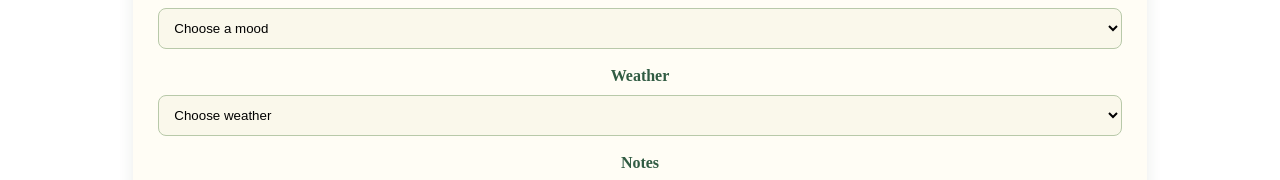
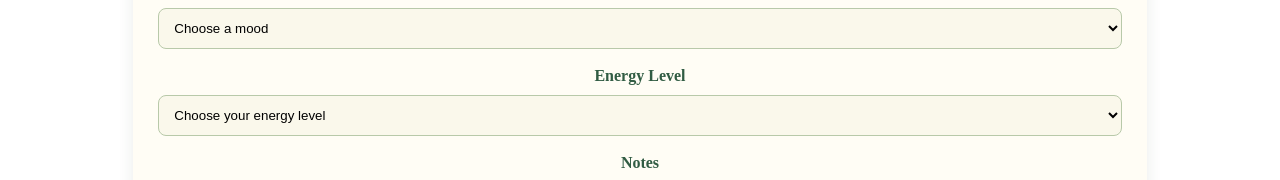
Before and after one commit to rekhavs003-cloud/unit-1-project, a React (Vite) app: page /journal in a window 1280 px wide. Shown: the part 416-596 px from the top of the page. Built offline with nearby package versions, Linux system fonts and the light colour scheme.

Commit message:
Replace weather with energy level

```diff
--- a/src/components/MoodForm/MoodForm.jsx
+++ b/src/components/MoodForm/MoodForm.jsx
@@ -10,7 +10,7 @@ function MoodForm({
 }) {
   const [date, setDate] = useState("");
   const [mood, setMood] = useState("");
-  const [weather, setWeather] = useState("");
+  const [energyLevel, setEnergyLevel] = useState("");
   const [note, setNote] = useState("");
   const [error, setError] = useState("");
 
@@ -19,12 +19,12 @@ function MoodForm({
     if (editingEntry) {
       setDate(editingEntry.date);
       setMood(editingEntry.mood);
-      setWeather(editingEntry.weather);
+      setEnergyLevel(editingEntry.energyLevel || "");
       setNote(editingEntry.note);
     } else {
       setDate("");
       setMood("");
-      setWeather("");
+      setEnergyLevel("");
       setNote("");
     }
 
@@ -45,8 +45,8 @@ function MoodForm({
       return;
     }
 
-    if (!weather) {
-      setError("Please choose the weather.");
+    if (!energyLevel) {
+      setError("Please choose your energy level.");
       return;
     }
 
@@ -61,7 +61,7 @@ function MoodForm({
       id: editingEntry ? editingEntry.id : Date.now(),
       date: date,
       mood: mood,
-      weather: weather,
+      energyLevel: energyLevel,
       note: note.trim()
     };
 
@@ -75,7 +75,7 @@ function MoodForm({
     // Clear the form after saving.
     setDate("");
     setMood("");
-    setWeather("");
+    setEnergyLevel("");
     setNote("");
   }
 
@@ -148,40 +148,40 @@ function MoodForm({
           </option>
         </select>
 
-        {/* Weather */}
-        <label htmlFor="weather">
-          Weather
+        {/* Energy Level */}
+        <label htmlFor="energyLevel">
+          Energy Level
         </label>
 
         <select
-          id="weather"
-          value={weather}
+          id="energyLevel"
+          value={energyLevel}
           onChange={(event) =>
-            setWeather(event.target.value)
+            setEnergyLevel(event.target.value)
           }
         >
           <option value="">
-            Choose weather
+            Choose your energy level
           </option>
 
-          <option value="Sunny">
-            ☀️ Sunny
+          <option value="High">
+            🔋 High
           </option>
 
-          <option value="Cloudy">
-            ☁️ Cloudy
+          <option value="Good">
+            🙂 Good
           </option>
 
-          <option value="Rainy">
-            🌧️ Rainy
+          <option value="Okay">
+            😐 Okay
           </option>
 
-          <option value="Snowy">
-            ❄️ Snowy
+          <option value="Low">
+            😴 Low
           </option>
 
-          <option value="Windy">
-            💨 Windy
+          <option value="Very Low">
+            🪫 Very Low
           </option>
         </select>
 
@@ -202,7 +202,6 @@ function MoodForm({
 
         {/* Buttons */}
         <div className="form-buttons">
-
           <Button type="submit">
             {editingEntry
               ? "Update Entry"
@@ -218,7 +217,6 @@ function MoodForm({
               Cancel
             </Button>
           )}
-
         </div>
       </form>
     </section>
```
